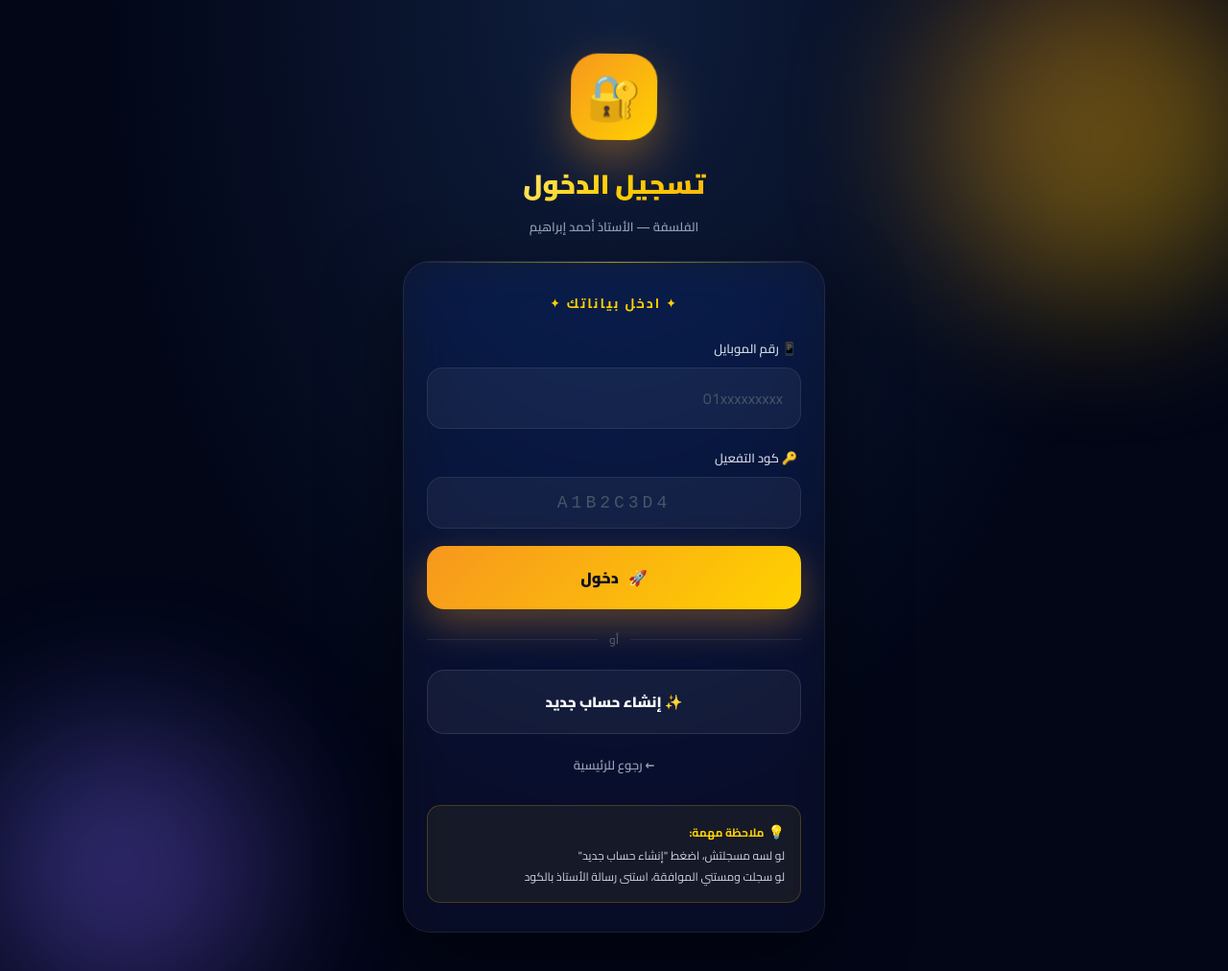
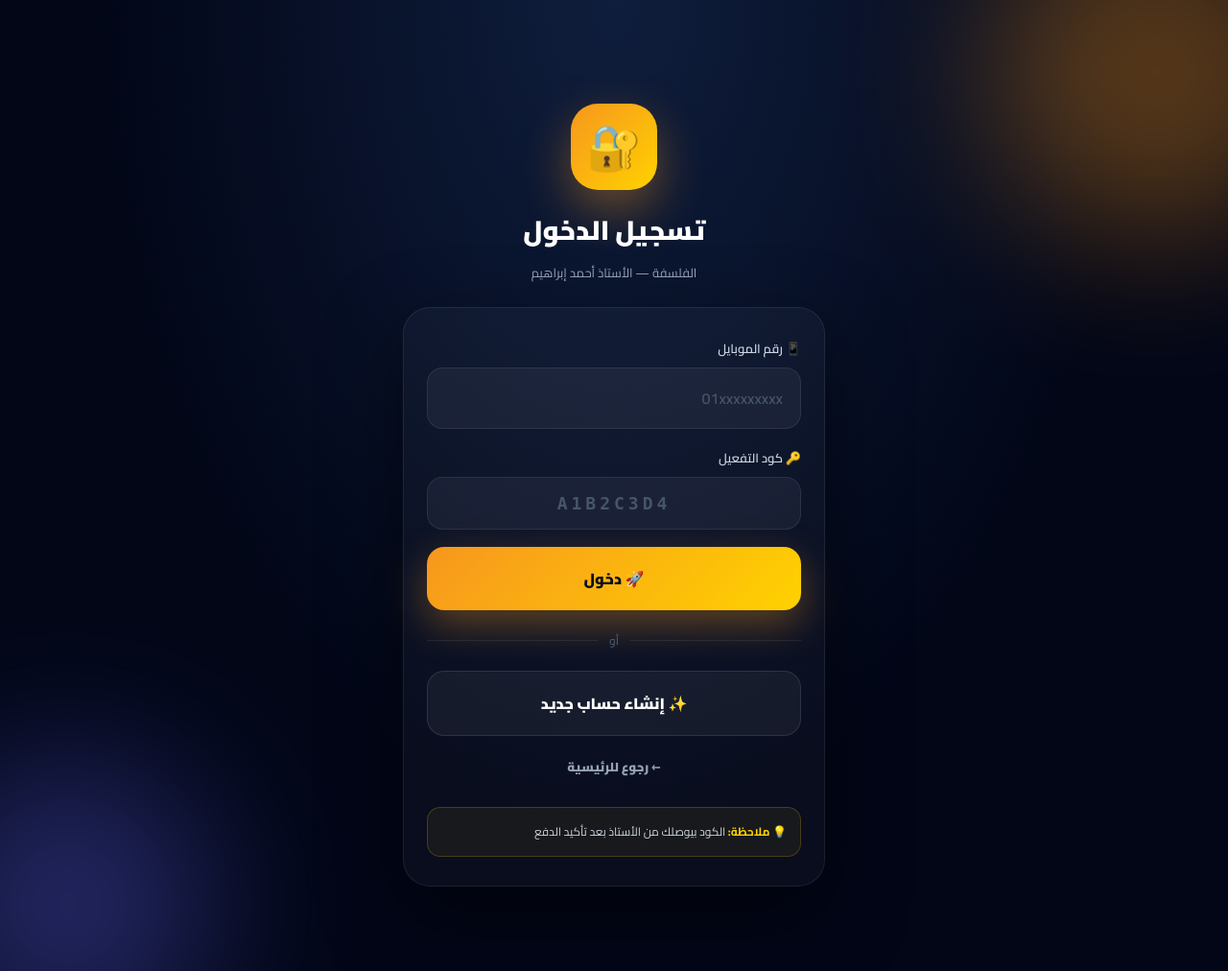
Before and after one commit to a01008062965a-afk/ahmededu, a Flask app: page /login in a window 1280 px wide. Shown: the whole page at 96% size. Run offline with Flask 3, Linux system fonts and the light colour scheme.

Commit message:
u templates/login.html

```diff
--- a/templates/login.html
+++ b/templates/login.html
@@ -6,147 +6,76 @@
 <title>دخول الطلاب | {{ subject }}</title>
 <link href="https://fonts.googleapis.com/css2?family=Cairo:wght@400;600;700;900&display=swap" rel="stylesheet">
 <style>
-*{box-sizing:border-box;font-family:'Cairo','Segoe UI',Tahoma,sans-serif;margin:0;padding:0;-webkit-tap-highlight-color:transparent}
-body{background:#020617;min-height:100vh;color:#fff;padding:20px;position:relative;overflow-x:hidden;display:flex;align-items:center;justify-content:center}
-
-.bg{position:fixed;inset:0;z-index:0;overflow:hidden;background:radial-gradient(ellipse at top,#0f1e3d 0%,#020617 60%)}
-.orb{position:absolute;border-radius:50%;filter:blur(80px);opacity:0.4}
-.orb1{width:350px;height:350px;background:linear-gradient(135deg,#f7971e,#ffd200);top:-100px;right:-100px;animation:float1 15s infinite}
-.orb2{width:300px;height:300px;background:linear-gradient(135deg,#6366f1,#8b5cf6);bottom:-80px;left:-80px;animation:float2 18s infinite}
-@keyframes float1{0%,100%{transform:translate(0,0)}50%{transform:translate(-60px,60px)}}
-@keyframes float2{0%,100%{transform:translate(0,0)}50%{transform:translate(60px,-40px)}}
-
+*{box-sizing:border-box;font-family:'Cairo',Tahoma,sans-serif;margin:0;padding:0;-webkit-tap-highlight-color:transparent}
+body{background:#020617;min-height:100vh;color:#fff;position:relative;display:flex;align-items:center;justify-content:center;padding:20px;overflow-x:hidden}
+.bg{position:fixed;inset:0;z-index:0;background:radial-gradient(ellipse at top,#0f1e3d 0%,#020617 60%);overflow:hidden}
+.orb{position:absolute;border-radius:50%;filter:blur(80px);opacity:0.35}
+.o1{width:350px;height:350px;background:#f7971e;top:-100px;right:-100px}
+.o2{width:300px;height:300px;background:#6366f1;bottom:-80px;left:-80px}
 .wrap{position:relative;z-index:2;max-width:440px;width:100%}
-
-/* الهيدر */
-.header{text-align:center;padding:20px 0 24px}
-.logo{width:90px;height:90px;background:linear-gradient(135deg,#f7971e,#ffd200);border-radius:28px;display:flex;align-items:center;justify-content:center;font-size:46px;margin:0 auto 16px;box-shadow:0 20px 50px rgba(247,151,30,0.4);animation:logoFloat 3s infinite}
-@keyframes logoFloat{0%,100%{transform:translateY(0) rotate(-2deg)}50%{transform:translateY(-6px) rotate(2deg)}}
-.header h1{font-size:28px;font-weight:900;background:linear-gradient(135deg,#fff,#ffd200,#f7971e);-webkit-background-clip:text;-webkit-text-fill-color:transparent;background-clip:text;margin-bottom:6px}
-.header p{color:#94a3b8;font-size:13px;font-weight:600}
-
-/* البطاقة */
-.card{background:rgba(255,255,255,0.03);backdrop-filter:blur(24px) saturate(180%);-webkit-backdrop-filter:blur(24px) saturate(180%);border:1px solid rgba(255,255,255,0.08);border-radius:28px;padding:30px 24px;box-shadow:0 30px 80px rgba(0,0,0,0.5);position:relative;overflow:hidden}
-.card::before{content:'';position:absolute;top:0;left:0;right:0;height:1px;background:linear-gradient(90deg,transparent,rgba(255,210,0,0.6),transparent)}
-
-.section-title{text-align:center;font-size:14px;color:#ffd200;font-weight:700;letter-spacing:2px;margin-bottom:22px}
-
-/* الحقول */
-.field{margin-bottom:18px;text-align:right;position:relative}
-.field label{display:block;font-size:13px;color:#cbd5e1;margin-bottom:8px;padding-right:4px;font-weight:600}
-.field input{width:100%;padding:16px 18px;font-size:16px;background:rgba(255,255,255,0.05);border:1.5px solid rgba(255,255,255,0.08);border-radius:16px;color:#fff;font-family:inherit;text-align:right;transition:.25s;font-weight:600}
-.field input:focus{outline:none;border-color:#ffd200;background:rgba(255,255,255,0.08);box-shadow:0 0 0 4px rgba(255,210,0,0.1)}
-.field input::placeholder{color:#475569;font-weight:500}
-.field input.code{font-family:'Courier New',monospace;letter-spacing:4px;text-align:center;text-transform:uppercase;font-size:18px;font-weight:900}
-
-/* زر */
-.btn{display:flex;align-items:center;justify-content:center;gap:10px;width:100%;padding:18px;font-size:16px;font-weight:900;border:none;border-radius:18px;text-decoration:none;cursor:pointer;font-family:inherit;transition:.25s;margin-top:8px}
+.head{text-align:center;padding:20px 0 24px}
+.head .logo{width:90px;height:90px;background:linear-gradient(135deg,#f7971e,#ffd200);border-radius:28px;display:flex;align-items:center;justify-content:center;font-size:46px;margin:0 auto 16px;box-shadow:0 20px 50px rgba(247,151,30,0.4)}
+.head h1{font-size:28px;font-weight:900;color:#fff;margin-bottom:6px}
+.head p{color:#94a3b8;font-size:13px}
+.card{background:rgba(255,255,255,0.03);border:1px solid rgba(255,255,255,0.08);border-radius:28px;padding:30px 24px;box-shadow:0 30px 80px rgba(0,0,0,0.5)}
+.err{background:rgba(229,57,53,0.15);border:1px solid rgba(229,57,53,0.3);color:#ef9a9a;padding:14px;border-radius:14px;font-size:13px;font-weight:600;margin-bottom:16px;text-align:center}
+.field{margin-bottom:18px;text-align:right}
+.field label{display:block;font-size:13px;color:#cbd5e1;margin-bottom:8px;font-weight:600}
+.field input{width:100%;padding:16px 18px;font-size:16px;background:rgba(255,255,255,0.05);border:1.5px solid rgba(255,255,255,0.08);border-radius:16px;color:#fff;font-family:inherit;text-align:right;font-weight:600}
+.field input:focus{outline:none;border-color:#ffd200;background:rgba(255,255,255,0.08)}
+.field input::placeholder{color:#475569}
+.field input.code{font-family:monospace;letter-spacing:4px;text-align:center;text-transform:uppercase;font-size:18px;font-weight:900}
+.btn{display:flex;align-items:center;justify-content:center;gap:10px;width:100%;padding:18px;font-size:16px;font-weight:900;border:none;border-radius:18px;cursor:pointer;font-family:inherit;text-decoration:none;margin-top:8px}
 .btn:active{transform:scale(0.97)}
-.btn-primary{background:linear-gradient(135deg,#f7971e,#ffd200);color:#0a0f1e;box-shadow:0 15px 40px rgba(247,151,30,0.35);position:relative;overflow:hidden}
-.btn-primary::after{content:'';position:absolute;top:0;left:-100%;width:100%;height:100%;background:linear-gradient(90deg,transparent,rgba(255,255,255,0.4),transparent)}
-.btn-primary:active::after{left:100%;transition:.6s}
-.btn-primary:disabled{opacity:0.6}
-.btn-secondary{background:rgba(255,255,255,0.05);color:#fff;border:1.5px solid rgba(255,255,255,0.1);font-size:15px}
-.btn-secondary:active{background:rgba(255,210,0,0.1);border-color:rgba(255,210,0,0.3)}
-.btn-ghost{background:transparent;color:#94a3b8;font-size:13px;padding:12px;font-weight:600}
-.btn-ghost:active{color:#ffd200}
-
-/* فاصل */
-.divider{display:flex;align-items:center;gap:12px;margin:20px 0;color:#475569;font-size:12px;font-weight:600}
-.divider::before,.divider::after{content:'';flex:1;height:1px;background:rgba(255,255,255,0.08)}
-
-/* تنبيه */
-.note{background:rgba(255,210,0,0.06);border:1px solid rgba(255,210,0,0.2);border-radius:14px;padding:14px 16px;font-size:12px;line-height:1.9;color:#cbd5e1;margin-top:18px}
+.btn1{background:linear-gradient(135deg,#f7971e,#ffd200);color:#0a0f1e;box-shadow:0 15px 40px rgba(247,151,30,0.35)}
+.btn2{background:rgba(255,255,255,0.05);color:#fff;border:1.5px solid rgba(255,255,255,0.1)}
+.btn3{background:transparent;color:#94a3b8;font-size:13px;padding:12px}
+.div{display:flex;align-items:center;gap:12px;margin:20px 0;color:#475569;font-size:12px;font-weight:600}
+.div::before,.div::after{content:'';flex:1;height:1px;background:rgba(255,255,255,0.08)}
+.note{background:rgba(255,210,0,0.06);border:1px solid rgba(255,210,0,0.2);border-radius:14px;padding:14px;font-size:12px;line-height:1.9;color:#cbd5e1;margin-top:18px}
 .note b{color:#ffd200}
-.note .em{color:#ffd200;font-size:14px;margin-left:4px}
 </style>
 </head>
 <body>
 
-<div class="bg">
-<div class="orb orb1"></div>
-<div class="orb orb2"></div>
-</div>
+<div class="bg"><div class="orb o1"></div><div class="orb o2"></div></div>
 
 <div class="wrap">
-
-<div class="header">
+<div class="head">
 <div class="logo">🔐</div>
 <h1>تسجيل الدخول</h1>
 <p>{{ subject }} — الأستاذ {{ teacher }}</p>
 </div>
 
 <div class="card">
-<div class="section-title">✦ ادخل بياناتك ✦</div>
+{% if error %}<div class="err">❌ {{ error }}</div>{% endif %}
+
+<form method="POST">
 
 <div class="field">
 <label>📱 رقم الموبايل</label>
-<input type="tel" id="inPhone" placeholder="01xxxxxxxxx" maxlength="11" inputmode="numeric" autocomplete="tel">
+<input type="tel" name="phone" placeholder="01xxxxxxxxx" maxlength="11" required>
 </div>
 
 <div class="field">
 <label>🔑 كود التفعيل</label>
-<input type="text" id="inCode" placeholder="A1B2C3D4" maxlength="12" class="code" autocomplete="off">
+<input type="text" name="code" placeholder="A1B2C3D4" maxlength="12" class="code" required>
 </div>
 
-<button class="btn btn-primary" id="loginBtn" onclick="doLogin()">
-<span>🚀</span> دخول
-</button>
+<button type="submit" class="btn btn1">🚀 دخول</button>
 
-<div class="divider">أو</div>
+</form>
 
-<a href="/register" class="btn btn-secondary">✨ إنشاء حساب جديد</a>
-<a href="/" class="btn btn-ghost">← رجوع للرئيسية</a>
+<div class="div">أو</div>
+
+<a href="/register" class="btn btn2">✨ إنشاء حساب جديد</a>
+<a href="/" class="btn btn3">← رجوع للرئيسية</a>
 
 <div class="note">
-<span class="em">💡</span><b>ملاحظة مهمة:</b><br>
-لو لسه مسجلتش، اضغط "إنشاء حساب جديد"<br>
-لو سجلت ومستني الموافقة، استنى رسالة الأستاذ بالكود
+💡 <b>ملاحظة:</b> الكود بيوصلك من الأستاذ بعد تأكيد الدفع
+</div>
+</div>
 </div>
 
-</div>
-
-</div>
-
-<script>
-async function doLogin() {
-    var phone = document.getElementById('inPhone').value.trim();
-    var code = document.getElementById('inCode').value.trim().toUpperCase();
-
-    if (!phone || phone.length !== 11) return alert('اكتب رقم موبايل صحيح');
-    if (!code || code.length < 4) return alert('اكتب كود التفعيل');
-
-    var btn = document.getElementById('loginBtn');
-    btn.disabled = true;
-    btn.innerHTML = '<span>⏳</span> جاري التحقق...';
-
-    try {
-        var r = await fetch('/api/login', {
-            method: 'POST',
-            headers: {'Content-Type': 'application/json'},
-            body: JSON.stringify({ phone: phone, code: code })
-        });
-        var d = await r.json();
-        if (!d.ok) {
-            alert('❌ ' + d.msg);
-            btn.disabled = false;
-            btn.innerHTML = '<span>🚀</span> دخول';
-            return;
-        }
-        window.location.href = '/student';
-    } catch(e) {
-        alert('خطأ في الاتصال');
-        btn.disabled = false;
-        btn.innerHTML = '<span>🚀</span> دخول';
-    }
-}
-
-document.getElementById('inCode').addEventListener('keypress', function(e) {
-    if (e.key === 'Enter') doLogin();
-});
-document.getElementById('inPhone').addEventListener('input', function(e) {
-    this.value = this.value.replace(/\D/g, '');
-});
-</script>
 </body>
 </html>
```
